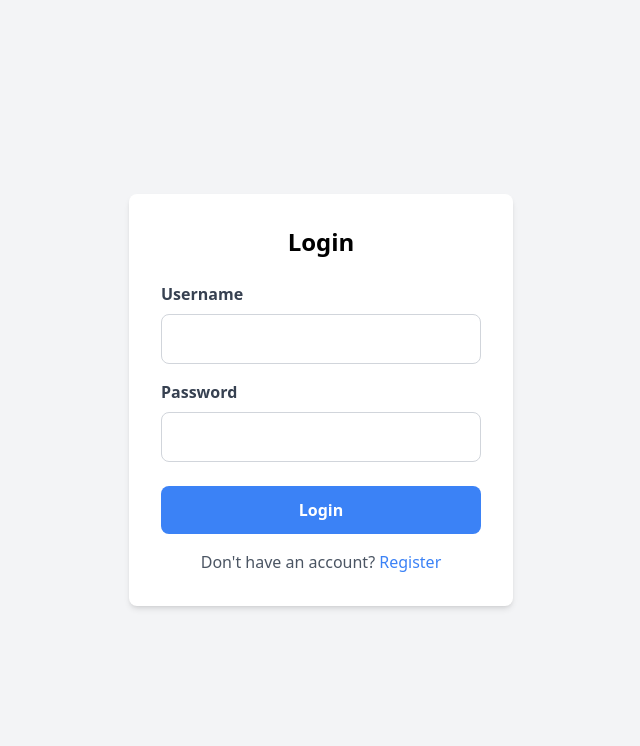
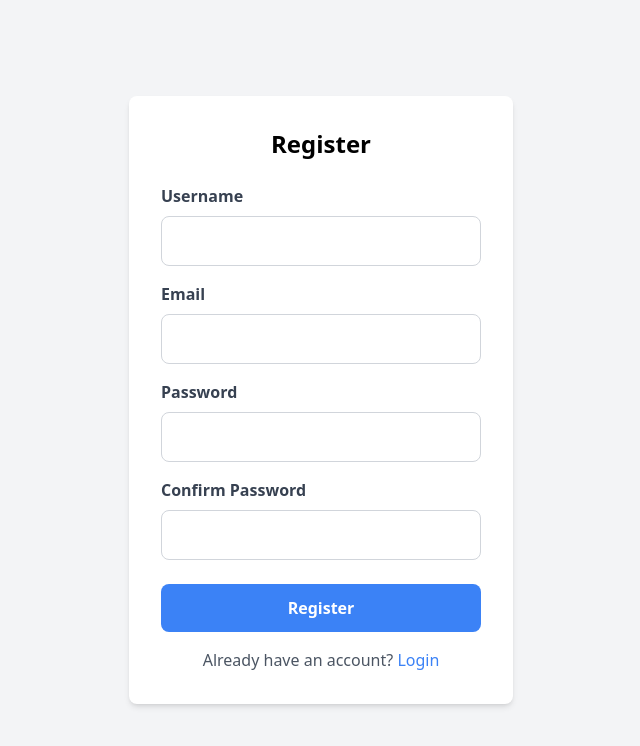
Before and after one commit to vullagvs26/helpdesk-system, a Vue app: page /#/register in a window 1280 px wide. Before the commit this address led to /#/login. Shown: the top 746 px of the page, without its empty margins (319-959 px from the left). Built offline with nearby package versions, Linux system fonts and the light colour scheme.

Commit message:
Add register.vue

```diff
--- a/src/main.js
+++ b/src/main.js
@@ -25,4 +25,4 @@ app.mount("#app");
 app.component("font-awesome-icon", FontAwesomeIcon);
 
 
-axios.defaults.baseURL = 'http://10.164.58.18/my-projects/helpdesk-system-be/public/api'
+axios.defaults.baseURL = 'http://localhost/Projects/helpdesk-system-be/public/api'
--- a/src/router/index.js
+++ b/src/router/index.js
@@ -8,10 +8,12 @@ const Developers = () => import("@/views/Developers.vue");
 const Systems = () => import("@/views/Systems.vue");
 const CreateTicket = () => import("@/views/CreateTicket.vue");
 const Login = () => import("@/views/Login.vue");
+const Register = () => import("@/views/Register.vue");
 
 const routes = [
   { path: "/", redirect: "/login" },
   { path: "/login", name: "Login", component: Login },
+  { path: "/register", name: "Register", component: Register },
   { path: "/Dashboard", name: "Dashboard", component: Dashboard },
   { path: "/Tickets", name: "Tickets", component: Tickets },
   { path: "/Developers", name: "Developers", component: Developers },
@@ -26,7 +28,7 @@ const router = createRouter({
 
 router.beforeEach((to, from, next) => {
   const { state } = useAuth();
-  if (to.name !== "Login" && !state.isAuthenticated) {
+  if (to.name !== "Login" && to.name !== "Register" && !state.isAuthenticated) {
     next({ name: "Login" });
   } else {
     next();
--- /dev/null
+++ b/src/views/Register.vue
@@ -0,0 +1,102 @@
+<template>
+  <div class="min-h-screen flex items-center justify-center bg-gray-100">
+    <div class="bg-white p-8 rounded-lg shadow-md w-full max-w-sm">
+      <h2 class="text-2xl font-bold mb-6 text-center">Register</h2>
+      <form @submit.prevent="handleRegister">
+        <div class="mb-4">
+          <label for="name" class="block text-gray-700 font-semibold mb-2">Username</label>
+          <input
+            type="text"
+            id="name"
+            v-model="name"
+            class="w-full p-3 border border-gray-300 rounded-lg focus:outline-none focus:border-blue-500"
+            required
+          />
+        </div>
+        <div class="mb-4">
+          <label for="email" class="block text-gray-700 font-semibold mb-2">Email</label>
+          <input
+            type="email"
+            id="email"
+            v-model="email"
+            class="w-full p-3 border border-gray-300 rounded-lg focus:outline-none focus:border-blue-500"
+            required
+          />
+        </div>
+        <div class="mb-4">
+          <label for="password" class="block text-gray-700 font-semibold mb-2">Password</label>
+          <input
+            type="password"
+            id="password"
+            v-model="password"
+            class="w-full p-3 border border-gray-300 rounded-lg focus:outline-none focus:border-blue-500"
+            required
+          />
+        </div>
+        <div class="mb-6">
+          <label for="password_confirmation" class="block text-gray-700 font-semibold mb-2">Confirm Password</label>
+          <input
+            type="password"
+            id="password_confirmation"
+            v-model="passwordConfirmation"
+            class="w-full p-3 border border-gray-300 rounded-lg focus:outline-none focus:border-blue-500"
+            required
+          />
+        </div>
+        <button
+          type="submit"
+          class="w-full bg-blue-500 text-white p-3 rounded-lg font-semibold hover:bg-blue-600"
+        >
+          Register
+        </button>
+      </form>
+      <p class="text-center text-gray-600 mt-4">
+        Already have an account?
+        <router-link to="/login" class="text-blue-500">Login</router-link>
+      </p>
+    </div>
+  </div>
+</template>
+
+<script setup>
+import { ref } from "vue";
+import axios from "axios";
+import { useRouter } from "vue-router";
+
+const name = ref("");
+const email = ref("");
+const password = ref("");
+const passwordConfirmation = ref("");
+const router = useRouter();
+
+const handleRegister = async () => {
+  if (password.value !== passwordConfirmation.value) {
+    alert("Passwords do not match");
+    return;
+  }
+
+  try {
+    const response = await axios.post(
+      "/register",
+      {
+        name: name.value,
+        email: email.value,
+        password: password.value,
+        password_confirmation: passwordConfirmation.value,
+      }
+    );
+
+    console.log("Registration successful:", response.data);
+
+    // Redirect to the login page
+    router.push("/login");
+  } catch (error) {
+    console.error("Registration failed:", error);
+    alert("Registration failed, please try again.");
+  }
+};
+</script>
+
+<style scoped>
+/* Add any additional styling if needed */
+</style>
```
